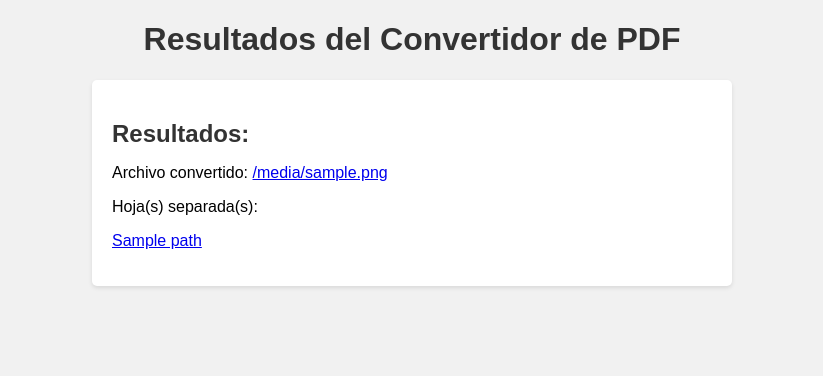
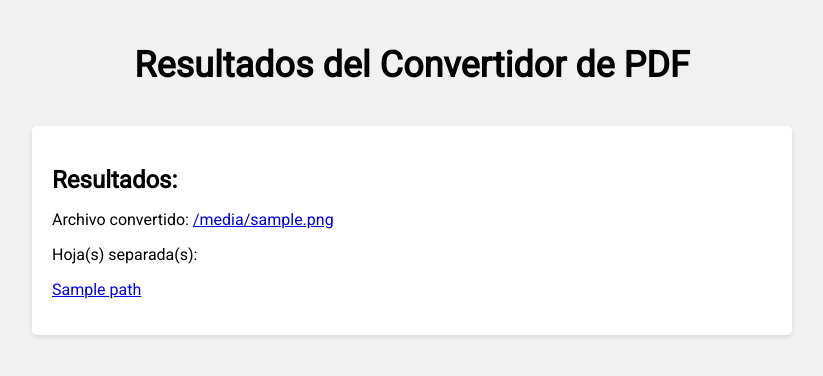
Before and after one commit to Buhod/PDF-CONVERT, a Flask app: template templates/result.html in a window 1280 px wide. Shown: the top 376 px of the page, without its empty margins (228-1051 px from the left). Run offline with Flask 3, Linux system fonts and the light colour scheme; the template is opened without the code that fills it: most values are stand-ins (such as "Sample title", 1, 10 or a date in 2020).

Commit message:
result.html

```diff
--- a/templates/result.html
+++ b/templates/result.html
@@ -2,28 +2,39 @@
 <html>
 <head>
     <title>Resultados del Convertidor de PDF</title>
+    <link rel="icon" href="favicon.ico" type="image/x-icon">
+    <link rel="stylesheet" href="https://use.fontawesome.com/releases/v5.15.4/css/all.css">
+    <link href="https://fonts.googleapis.com/css?family=Roboto" rel="stylesheet">
     <style>
         body {
-            font-family: Arial, sans-serif;
+            font-family: 'Roboto', sans-serif;
             background-color: #f1f1f1;
+            margin: 0;
+            padding: 0;
+        }
+
+        .container {
+            max-width: 800px;
+            margin: 0 auto;
+            padding: 20px;
+            box-sizing: border-box;
         }
 
         h1 {
-            color: #333;
             text-align: center;
+            margin-bottom: 40px;
+            font-size: 36px;
         }
 
         #result {
-            margin: 20px auto;
-            max-width: 600px;
             background-color: #fff;
             padding: 20px;
             border-radius: 5px;
             box-shadow: 0 2px 4px rgba(0, 0, 0, 0.1);
+            margin-top: 20px;
         }
 
         #result h2 {
-            color: #333;
             margin-bottom: 10px;
         }
 
@@ -32,8 +43,8 @@
         }
 
         #result ul {
+            padding: 0;
             list-style-type: none;
-            padding: 0;
         }
 
         #result li {
@@ -42,6 +53,7 @@
     </style>
 </head>
 <body>
+    <div class="container">
         <h1>Resultados del Convertidor de PDF</h1>
         <div id="result">
             <h2>Resultados:</h2>
@@ -53,5 +65,6 @@
                 {% endfor %}
             </ul>
         </div>
+    </div>
 </body>
 </html>
```
Lines whose indentation alone changed are shown as unchanged.
